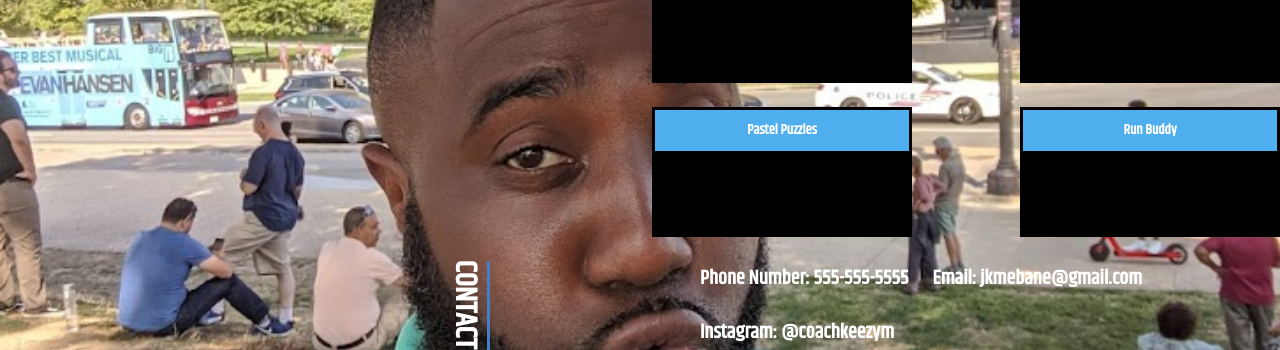
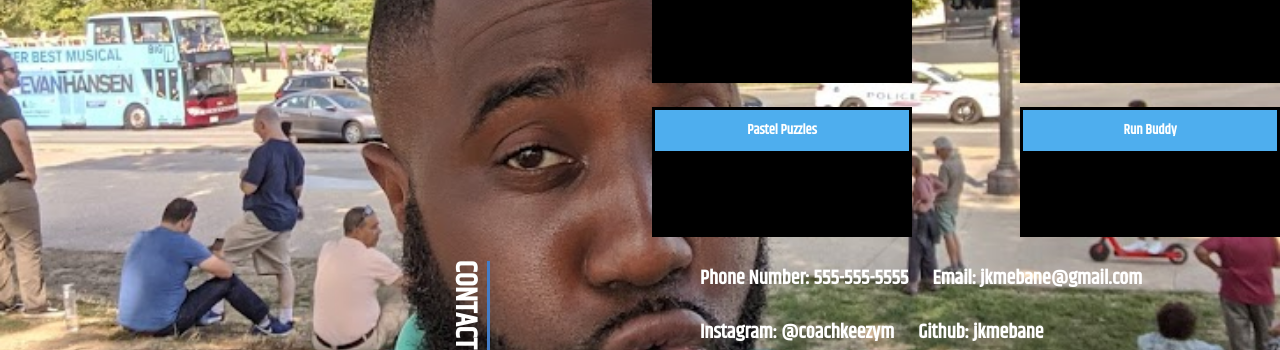
Before and after one commit to jkmebane/meportfolio, a plain HTML site: page index.html in a window 1280 px wide. Shown: the part 811-1161 px from the top of the page. Drawn offline with Linux system fonts and the light colour scheme.

Commit message:
add more lines

```diff
--- a/assets/style.css
+++ b/assets/style.css
@@ -243,7 +243,7 @@ font-weight: bold;
 
     }
 
-    @media screen and (max-width: 1000px) {
+  @media screen and (max-width: 1000px) {
       .hero h2{
        position: inherit;
        font-size: 18px;
--- a/index.html
+++ b/index.html
@@ -98,6 +98,8 @@
 
         <li>Instagram: @coachkeezym</li>
 
+        <li>Github: jkmebane</li>
+
       </ul>
     </section>
 
```
